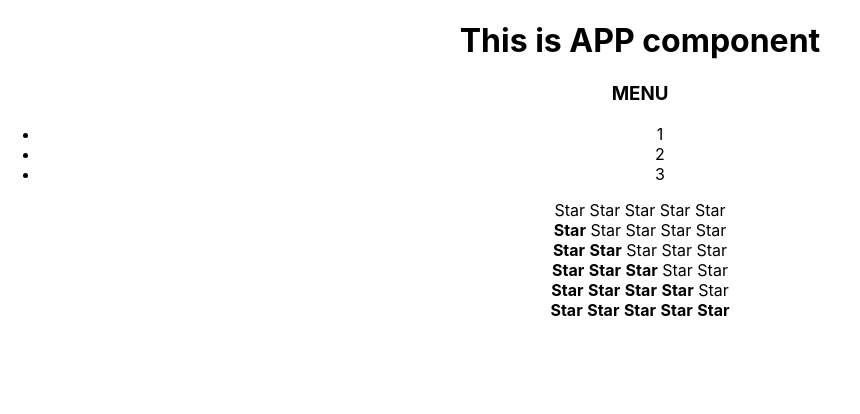
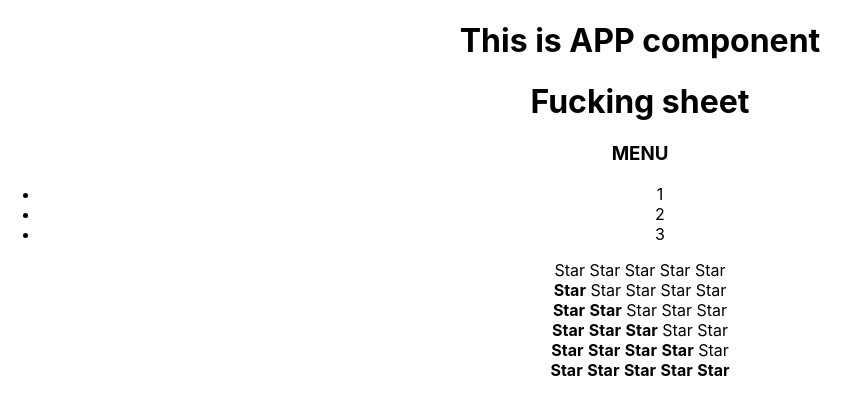
Before and after one commit to ArtyomKub/react-kabzda, a React (Create React App) app: page / in a window 1280 px wide. Shown: the top 414 px of the page, without its empty margins (0-860 px from the left). Built offline with nearby package versions, Linux system fonts and the light colour scheme.

Commit message:
Rename AppTitle in PageTitle. Add typing in PageTitle

```diff
--- a/src/App.tsx
+++ b/src/App.tsx
@@ -7,6 +7,7 @@ export function App() {
     return (
         <div className="App">
             <PageTitle title = {'This is APP component'}/>
+            <PageTitle title = {'Fucking sheet'}/>
             <Accordion/>
             <Rating value = {0}/>
             <Rating value = {1}/>
```
